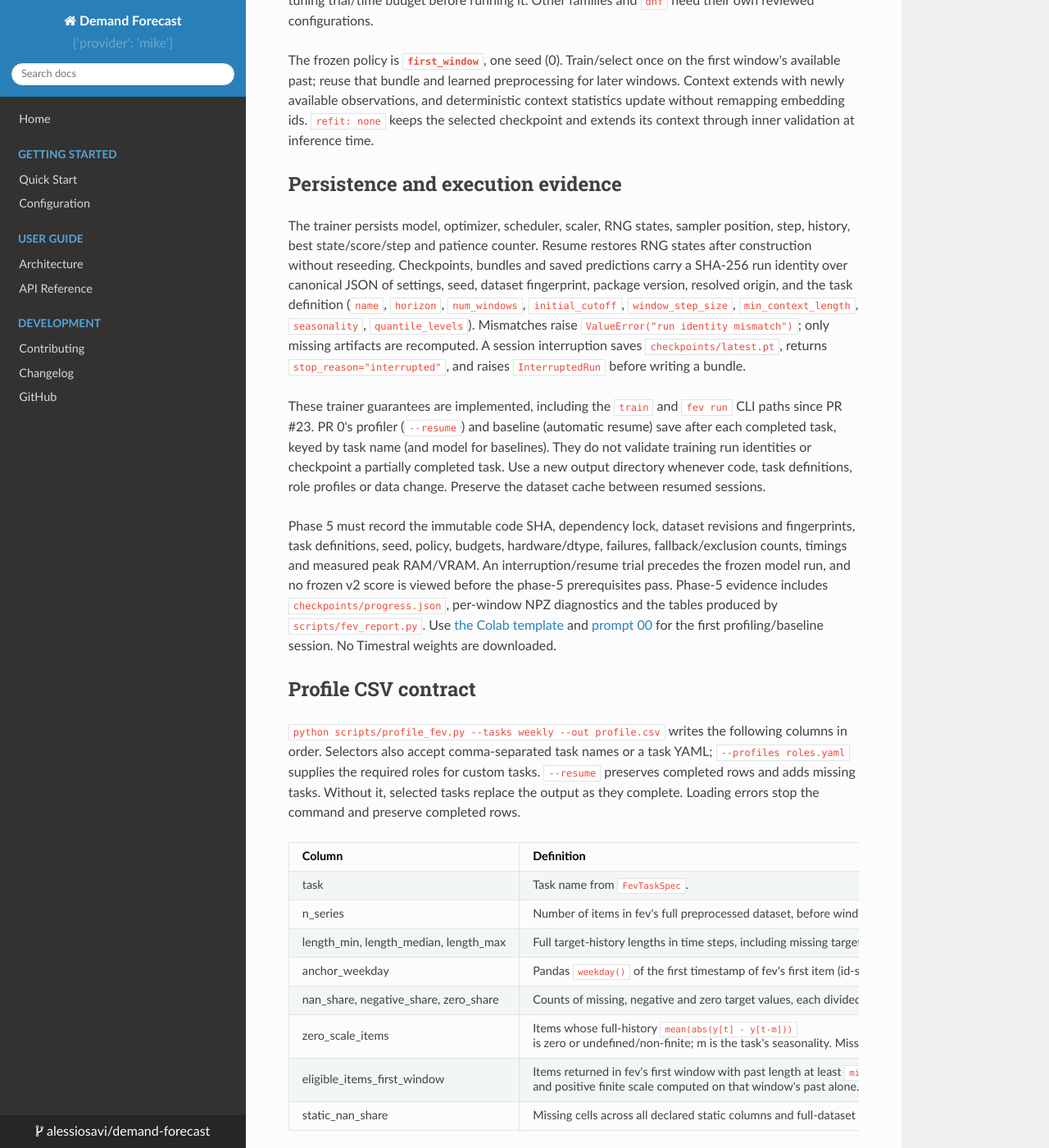
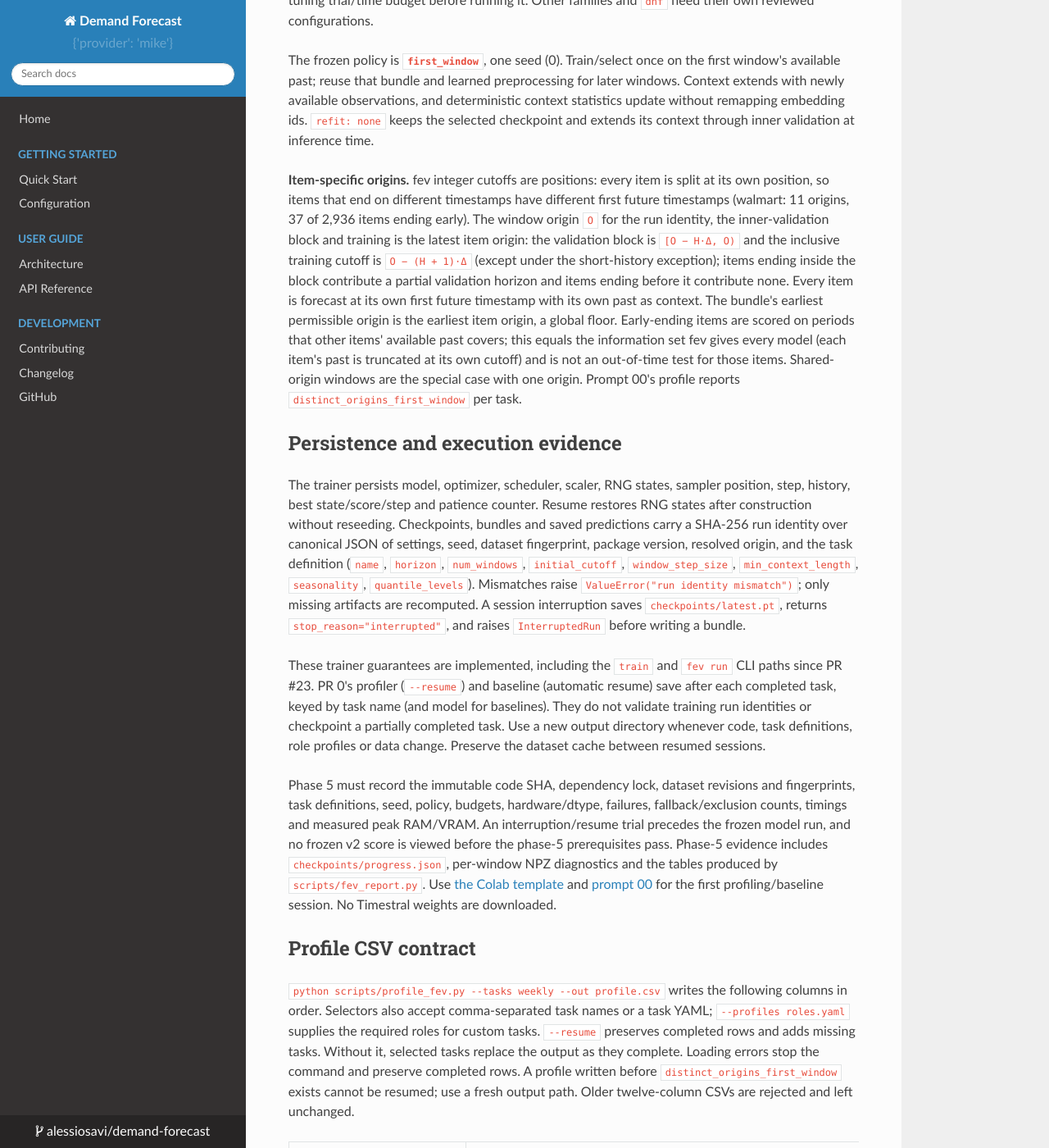
Before and after one commit to alessiosavi/demand-forecast, an MkDocs documentation site: the page built from docs/protocol.md, in a window 1280 px wide and 1400 px high, scrolled down 3233 px. Shown: the whole window at 82% size. Built offline with MkDocs 1.6.1, drawn with Linux system fonts in a browser that asks for light colours; nearby versions of some CDN libraries; some of the changed text lies outside the part shown.

Commit message:
feat: profile distinct first-window origins; document item-specific origins
profile_fev.py gains distinct_origins_first_window (13th column), the
diagnostic that would have shown walmart's 11 origins in prompt 00; old
twelve-column profiles are rejected on --resume and left unchanged. The
protocol freezes the item-specific origin rule (latest origin for identity,
validation block and training; per-item origins at inference; earliest
origin as the bundle's global floor; information-set caveat). The design
spec distinguishes timestamp and integer cutoffs and corrects the forecast
command's refusal boundary.

```diff
--- a/docs/protocol.md
+++ b/docs/protocol.md
@@ -154,6 +154,20 @@ windows. Context extends with newly available observations, and deterministic co
 statistics update without remapping embedding ids. `refit: none` keeps the selected
 checkpoint and extends its context through inner validation at inference time.
 
+**Item-specific origins.** fev integer cutoffs are positions: every item is split at its own
+position, so items that end on different timestamps have different first future timestamps
+(walmart: 11 origins, 37 of 2,936 items ending early). The window origin `O` for the run
+identity, the inner-validation block and training is the latest item origin: the validation
+block is `[O − H·Δ, O)` and the inclusive training cutoff is `O − (H + 1)·Δ` (except under
+the short-history exception); items ending inside the block contribute a partial validation
+horizon and items ending before it contribute none. Every item is forecast at its own first
+future timestamp with its own past as context. The bundle's earliest permissible origin is the
+earliest item origin, a global floor. Early-ending items are scored on periods that other
+items' available past covers; this equals the information set fev gives every model (each
+item's past is truncated at its own cutoff) and is not an out-of-time test for those items.
+Shared-origin windows are the special case with one origin. Prompt 00's profile reports
+`distinct_origins_first_window` per task.
+
 ## Persistence and execution evidence
 
 The trainer persists model, optimizer, scheduler, scaler, RNG states, sampler
@@ -189,17 +203,24 @@ columns in order. Selectors also accept comma-separated task names or a task YAM
 `--profiles roles.yaml` supplies the required roles for custom tasks. `--resume`
 preserves completed rows and adds missing tasks. Without it, selected tasks replace
 the output as they complete. Loading errors stop the command and preserve completed rows.
+A profile written before `distinct_origins_first_window` exists cannot be resumed; use a
+fresh output path. Older twelve-column CSVs are rejected and left unchanged.
 
 | Column | Definition |
 | --- | --- |
 | task | Task name from `FevTaskSpec`. |
 | n_series | Number of items in fev's full preprocessed dataset, before window filtering. |
-| length_min, length_median, length_max | Full target-history lengths in time steps, including missing targets. |
+| length_min | Minimum full target-history length in time steps, including missing targets. |
+| length_median | Median full target-history length in time steps, including missing targets. |
+| length_max | Maximum full target-history length in time steps, including missing targets. |
 | anchor_weekday | Pandas `weekday()` of the first timestamp of fev's first item (id-sorted): Monday 0 through Sunday 6. This is not an anchor-distribution check. |
-| nan_share, negative_share, zero_share | Counts of missing, negative and zero target values, each divided by **all** target values, including missing values. |
+| nan_share | Count of missing target values divided by **all** target values, including missing values. |
+| negative_share | Count of negative target values divided by **all** target values, including missing values. |
+| zero_share | Count of zero target values divided by **all** target values, including missing values. |
 | zero_scale_items | Items whose full-history `mean(abs(y[t] - y[t-m]))` is zero or undefined/non-finite; m is the task's seasonality. Missing lag pairs are omitted, and no valid pair means undefined. |
 | eligible_items_first_window | Items returned in fev's first window with past length at least `min_context_length` and positive finite scale computed on that window's past alone. This is not the inner-validation eligibility test. An empty first window gives zero. |
 | static_nan_share | Missing cells across all declared static columns and full-dataset items, numeric and categorical; 0.0 when there are no static columns. |
+| distinct_origins_first_window | Number of distinct first future timestamps across the items of fev's first window; 0 for an empty first window. |
 
 The seven tasks are univariate. For custom multivariate tasks, shares cover all target
 columns, and scale pools observed lag differences across target columns within each
```
Also changed, not shown: 2 other files.
